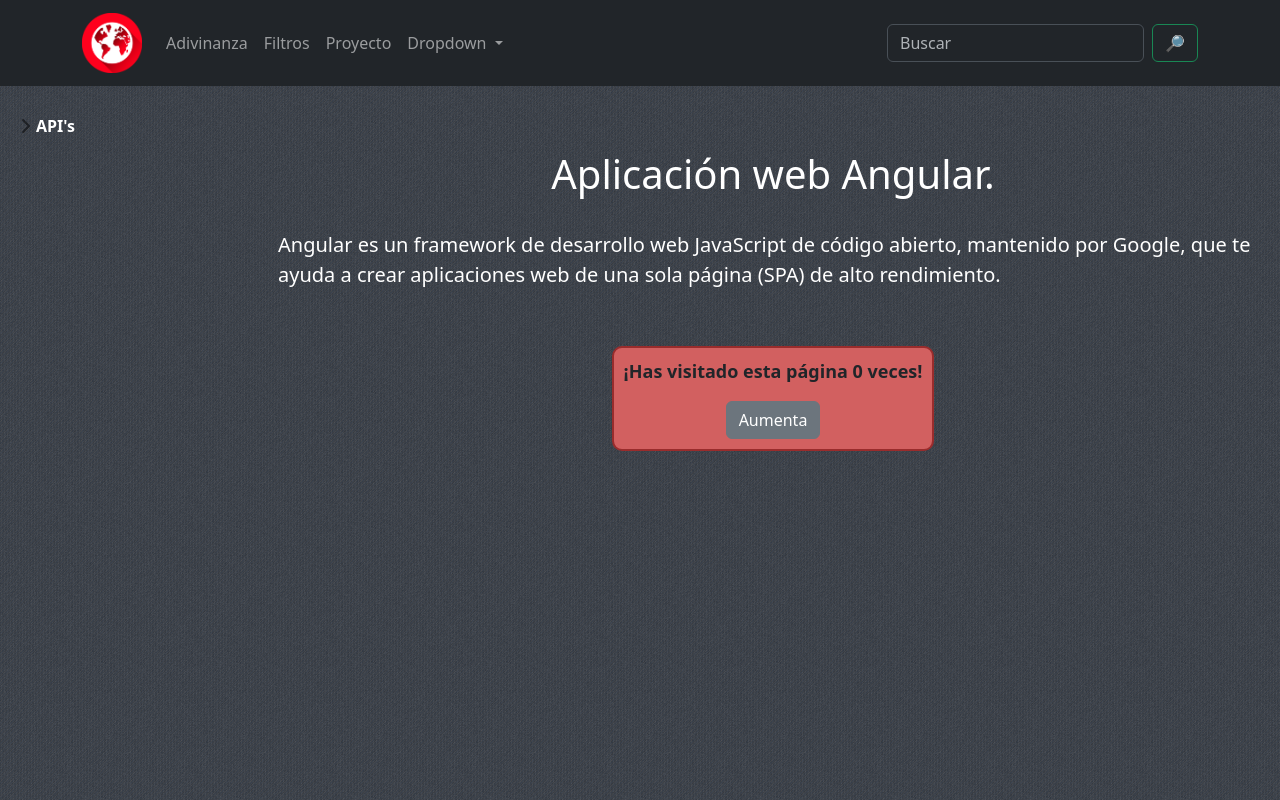
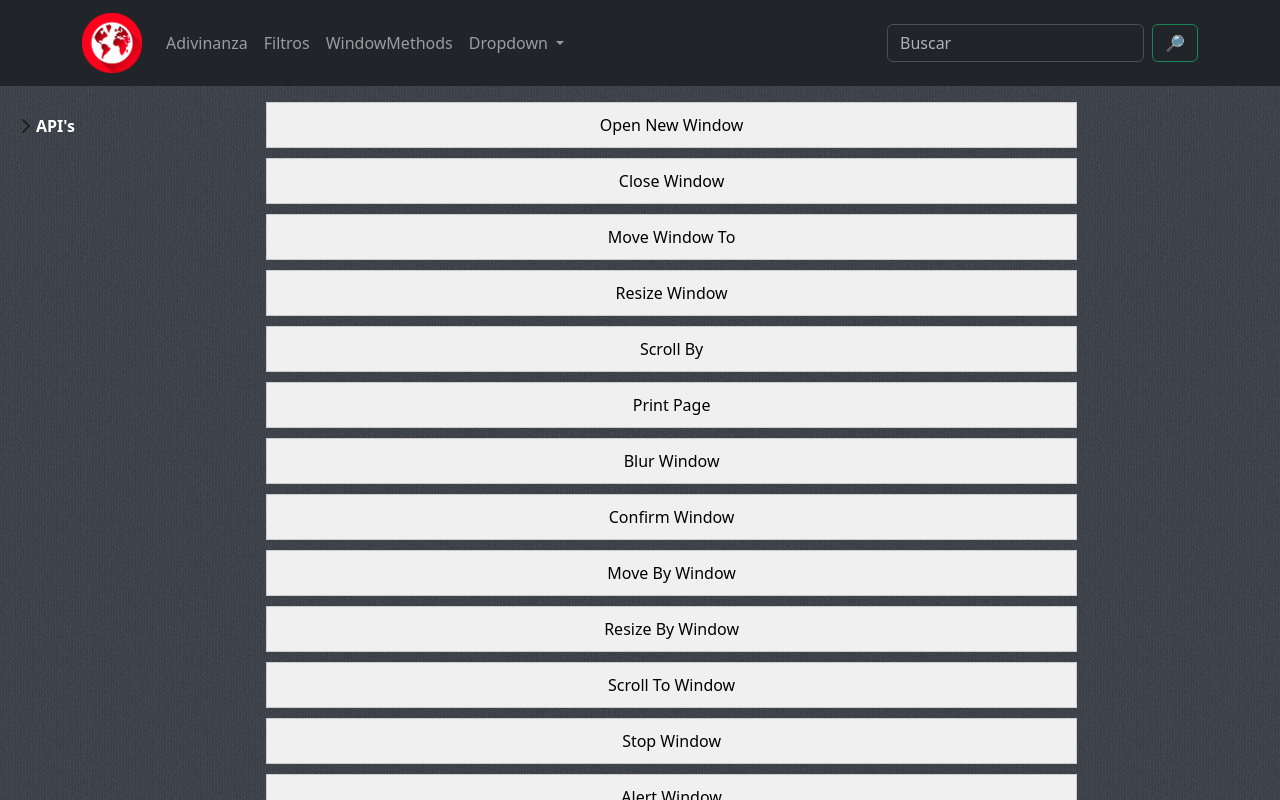
Before and after one commit to eliceoflmov72/proyecto_angular, an Angular app in the folder eliceo-angular/: page /window-methods in a window 1280 px wide. Before the commit this address led to /. Shown: the top 800 px of the page. Built offline with nearby package versions, Linux system fonts and the light colour scheme.

Commit message:
He añadido los WindowMethods.

```diff
--- a/eliceo-angular/src/app/app.routes.ts
+++ b/eliceo-angular/src/app/app.routes.ts
@@ -3,6 +3,7 @@
 import { HomeComponent } from './pages/home/home.component';
 import { AdivinanzaComponent } from './pages/adivinanza/adivinanza.component';
 import { FiltrosComponent } from './pages/filtros/filtros.component';
+import { WindowMethodsComponent } from './pages/window-methods/window-methods.component';
 
 export const routes: Routes = [
 
@@ -11,6 +12,7 @@
     {path:'clima', component:ClimaComponent},
     {path:'adivinanza', component:AdivinanzaComponent, title: 'Adivina el número'},
     {path:'filtros', component:FiltrosComponent, title: 'Filtros de imágenes'},
+    {path:'window-methods', component:WindowMethodsComponent, title: 'Window Methods'},
 
     {path: '**',redirectTo: '',pathMatch:'full' },
 
--- a/eliceo-angular/src/app/components/header/header.component.html
+++ b/eliceo-angular/src/app/components/header/header.component.html
@@ -14,7 +14,7 @@
           <a class="nav-link" routerLink="/filtros">Filtros</a>
         </li>
         <li class="nav-item">
-          <a class="nav-link" routerLink="">Proyecto</a>
+          <a class="nav-link" routerLink="/window-methods">WindowMethods</a>
         </li>
         <li class="nav-item dropdown">
           <a class="nav-link dropdown-toggle" routerLink="" role="button" data-bs-toggle="dropdown" aria-expanded="false">
--- /dev/null
+++ b/eliceo-angular/src/app/pages/window-methods/window-methods.component.css
@@ -0,0 +1,18 @@
+.sub-menu {
+    display: flex;
+    flex-direction: column;
+    width: 80%;
+    gap: 10px;
+  }
+
+  .sub-menu-item {
+    padding: 10px;
+    background-color: #f0f0f0;
+    border: 1px solid #ccc;
+    cursor: pointer;
+    transition: background-color 0.3s ease;
+  }
+
+  .sub-menu-item:hover {
+    background-color: #e0e0e0;
+  }
--- /dev/null
+++ b/eliceo-angular/src/app/pages/window-methods/window-methods.component.html
@@ -0,0 +1,16 @@
+<div class="sub-menu">
+    <button class="sub-menu-item" (click)="openNewWindow()">Open New Window</button>
+    <button class="sub-menu-item" (click)="closeWindow()">Close Window</button>
+    <button class="sub-menu-item" (click)="moveWindowTo()">Move Window To</button>
+    <button class="sub-menu-item" (click)="resizeWindow()">Resize Window</button>
+    <button class="sub-menu-item" (click)="scrollWindowBy()">Scroll By</button>
+    <button class="sub-menu-item" (click)="printPage()">Print Page</button>
+    <button class="sub-menu-item" (click)="blurWindow()">Blur Window</button>
+    <button class="sub-menu-item" (click)="confirmWindow()">Confirm Window</button>
+    <button class="sub-menu-item" (click)="moveByWindow()">Move By Window</button>
+    <button class="sub-menu-item" (click)="resizeByWindow()">Resize By Window</button>
+    <button class="sub-menu-item" (click)="scrollToWindow()">Scroll To Window</button>
+    <button class="sub-menu-item" (click)="stopWindow()">Stop Window</button>
+    <button class="sub-menu-item" (click)="alertWindow()">Alert Window</button>
+    <button class="sub-menu-item" (click)="promptWindow()">Prompt Window</button>
+  </div>
--- /dev/null
+++ b/eliceo-angular/src/app/pages/window-methods/window-methods.component.ts
@@ -0,0 +1,107 @@
+import { Component } from '@angular/core';
+
+@Component({
+  selector: 'app-window-methods',
+  standalone: true,
+  imports: [],
+  templateUrl: './window-methods.component.html',
+  styleUrl: './window-methods.component.css'
+})
+
+export class WindowMethodsComponent {
+  // Window Methods --------------------------------------------------------
+  newWindow: Window | null = null; // Declare the newWindow variable with type Window or null
+
+  openNewWindow() {
+    this.newWindow = window.open(" ", "", "width=500, height=400, left=50, top=300");
+    // Primer parámetro es vacío para crear una pestaña vacía
+    // Segundo parámetro también es vacío
+    // Tercero: ancho, alto y posición relativa
+  }
+
+  closeWindow() {
+    if (this.newWindow) {
+      this.newWindow.close();
+    }
+  }
+
+  moveWindowTo() {
+    if (this.newWindow) {
+      this.newWindow.focus(); // Para que aparezca delante la ventana
+      this.newWindow.moveTo(500, 600); // Para moverla
+      // Si está en la misma medida que la posición inicial del top, no se moverá la ventana (300 - 300, por ejemplo)
+    }
+  }
+
+  resizeWindow() {
+    if (this.newWindow) {
+      this.newWindow.focus();
+      this.newWindow.resizeTo(1000, 500); // Cambiar el tamaño de la ventana
+    }
+  }
+
+  scrollWindowBy() {
+    if (this.newWindow) {
+      this.newWindow.focus();
+      this.newWindow.scrollBy(0, 100); // Primer parámetro <- ->, Segundo parámetro arriba abajo
+    }
+  }
+
+  printPage() {
+    if (this.newWindow) {
+      this.newWindow.focus();
+      this.newWindow.print();
+    }
+  }
+
+  // TAREA -> Terminar los métodos que quedan
+
+  blurWindow() {
+    if (this.newWindow) {
+      this.newWindow.blur();
+    }
+  }
+
+  confirmWindow() {
+    if (this.newWindow) {
+      this.newWindow.confirm();
+    }
+  }
+
+  moveByWindow() {
+    if (this.newWindow) {
+      this.newWindow.moveBy(100, 100);
+    }
+  }
+
+  resizeByWindow() {
+    if (this.newWindow) {
+      this.newWindow.resizeBy(100, 100);
+    }
+  }
+
+  scrollToWindow() {
+    if (this.newWindow) {
+      this.newWindow.scrollTo(0, this.newWindow.document.body.scrollHeight);
+      // Lo bajará abajo del todo por ser muy grande el número
+    }
+  }
+
+  stopWindow() {
+    if (this.newWindow) {
+      this.newWindow.stop();
+    }
+  }
+
+  alertWindow() {
+    if (this.newWindow) {
+      this.newWindow.alert();
+    }
+  }
+
+  promptWindow() {
+    if (this.newWindow) {
+      this.newWindow.prompt();
+    }
+  }
+}
```
